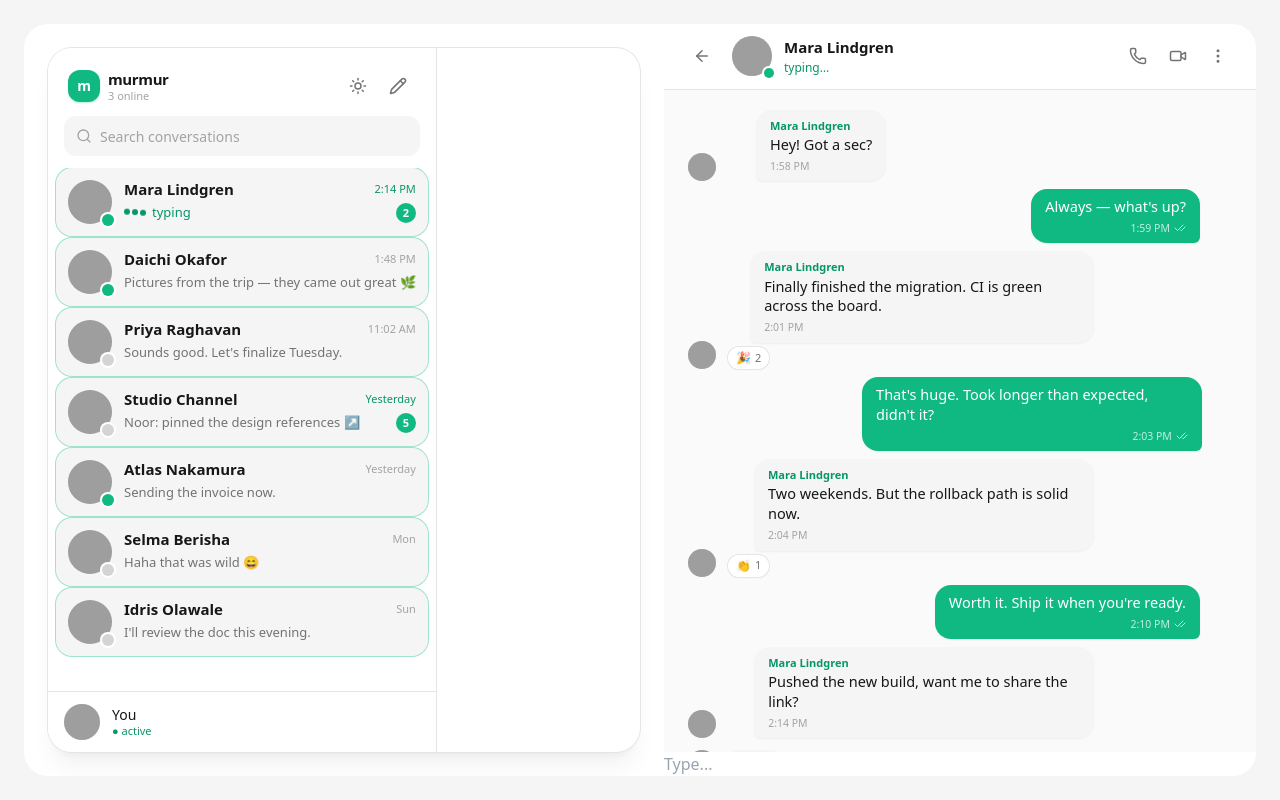
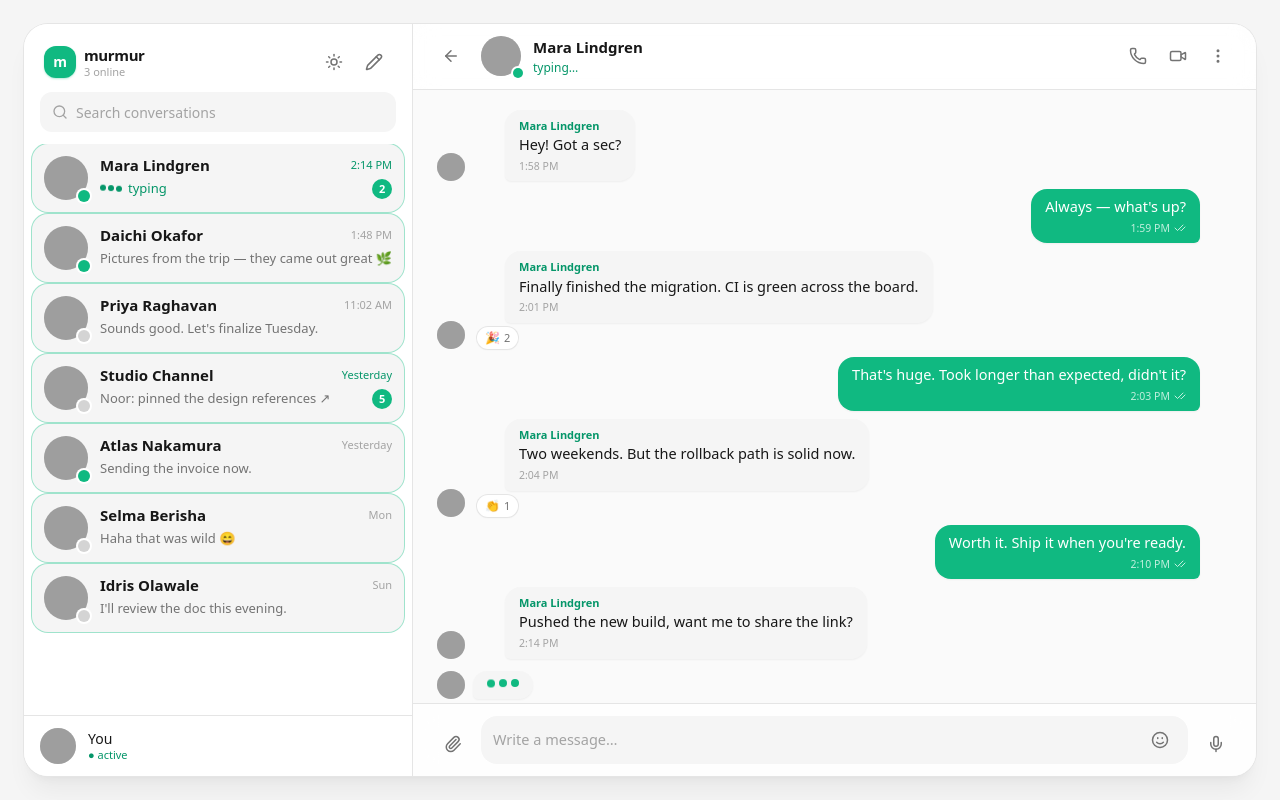
Before and after one commit to devashishbakare/Chat-APP, a React app in the folder frontend/: page / in a window 1280 px wide. Built offline with nearby package versions, Linux system fonts and the light colour scheme; grey boxes are pictures that could not be loaded; the HTML template or start-up script is replaced by a standard one.

Commit message:
added message input design with dummy data and updated component for different aspect retio

```diff
--- a/frontend/src/Pages/ChatPage.jsx
+++ b/frontend/src/Pages/ChatPage.jsx
@@ -4,19 +4,42 @@ import { chats, messagesByChat } from "./Data";
 import { ChatWindow } from "../components/Chat/ChatWindow";
 export const ChatPage = ({}) => {
   const [mobileView, setMobileView] = useState("list"); // "list" | "chat"
+  const [theme, setTheme] = useState("dark");
   const activeMessages = messagesByChat[1];
+  const [activeChatId, setActiveChatId] = useState(1);
   const activeChat = chats[0];
   function onToggleTheme() {}
 
   function handleSend() {}
   function handleReact() {}
+  function handleSelectChat() {}
 
   return (
-    <div className="h-screen bg-neutral-100 dark:bg-black flex">
-      <div className="flex-1 m-0 sm:m-4 md:m-6 rounded-none sm:rounded-3xl overflow-hidden bg-white dark:bg-neutral-950 flex">
-        <div className="flex-1 m-0 sm:m-4 md:m-6 rounded-none sm:rounded-3xl overflow-hidden shadow-none sm:shadow-xl sm:shadow-black/5 ring-0 sm:ring-1 sm:ring-neutral-200 dark:sm:ring-neutral-800 flex bg-white dark:bg-neutral-950">
-          <Sidebar chats={chats} onToggleTheme={onToggleTheme} theme={"dark"} />
-        </div>
+    <div
+      data-testid="chat-page"
+      className="h-screen w-screen overflow-hidden bg-neutral-100 dark:bg-black flex"
+      style={{
+        fontFamily: "'Plus Jakarta Sans', ui-sans-serif, system-ui, sans-serif",
+      }}
+    >
+      {/* Outer card */}
+      <div className="flex-1 m-0 sm:m-4 md:m-6 rounded-none sm:rounded-3xl overflow-hidden shadow-none sm:shadow-xl sm:shadow-black/5 ring-0 sm:ring-1 sm:ring-neutral-200 dark:sm:ring-neutral-800 flex bg-white dark:bg-neutral-950">
+        {/* Sidebar — always shown on md+, conditionally on mobile */}
+        <Sidebar
+          chats={chats}
+          activeChatId={activeChatId}
+          onSelectChat={handleSelectChat}
+          theme={theme}
+          onToggleTheme={() =>
+            setTheme((t) => (t === "dark" ? "light" : "dark"))
+          }
+          className={[
+            "w-full md:w-[340px] lg:w-[380px] md:shrink-0",
+            mobileView === "list" ? "flex" : "hidden md:flex",
+          ].join(" ")}
+        />
+
+        {/* Chat window */}
         <div
           className={[
             "flex-1 min-w-0",
--- a/frontend/src/components/Chat/MessageInput.jsx
+++ b/frontend/src/components/Chat/MessageInput.jsx
@@ -1,3 +1,79 @@
+import { useRef, useState } from "react";
+import { Paperclip, Smile, Send, Mic } from "lucide-react";
 export const MessageInput = () => {
-  return <input placeholder="Type..." />;
+  const [value, setValue] = useState("");
+  const textareaRef = useRef(null);
+
+  const handleChange = (e) => {
+    setValue(e.target.value);
+    const el = textareaRef.current;
+    if (el) {
+      el.style.height = "auto";
+      el.style.height = Math.min(el.scrollHeight, 160) + "px";
+    }
+  };
+
+  const submit = () => {};
+
+  const handleKeyDown = () => {};
+
+  return (
+    <div
+      data-testid="message-input-container"
+      className="px-3 sm:px-5 py-3 border-t border-neutral-200 dark:border-neutral-800 bg-white/80 dark:bg-neutral-950/80 backdrop-blur-md"
+    >
+      <div className="flex items-end gap-2">
+        <button
+          type="button"
+          data-testid="attach-btn"
+          aria-label="Attach"
+          className="h-10 w-10 grid place-items-center rounded-xl text-neutral-500 hover:text-neutral-900 hover:bg-neutral-100 dark:text-neutral-400 dark:hover:text-neutral-100 dark:hover:bg-neutral-800 transition-colors shrink-0"
+        >
+          <Paperclip className="h-[18px] w-[18px]" />
+        </button>
+
+        <div className="flex-1 flex items-end gap-1 rounded-2xl bg-neutral-100 dark:bg-neutral-900 px-3 py-2 ring-1 ring-transparent focus-within:ring-emerald-500/40 transition-all">
+          <textarea
+            ref={textareaRef}
+            value={value}
+            onChange={handleChange}
+            onKeyDown={handleKeyDown}
+            rows={1}
+            placeholder="Write a message…"
+            data-testid="message-input"
+            className="flex-1 resize-none bg-transparent outline-none text-[14.5px] leading-snug text-neutral-900 dark:text-neutral-100 placeholder:text-neutral-400 dark:placeholder:text-neutral-500 max-h-40 py-1.5"
+          />
+          <button
+            type="button"
+            data-testid="emoji-btn"
+            aria-label="Emoji"
+            className="h-8 w-8 grid place-items-center rounded-lg text-neutral-500 hover:text-neutral-900 dark:text-neutral-400 dark:hover:text-neutral-100 transition-colors"
+          >
+            <Smile className="h-[18px] w-[18px]" />
+          </button>
+        </div>
+
+        {value.trim() ? (
+          <button
+            type="button"
+            onClick={submit}
+            data-testid="send-btn"
+            aria-label="Send message"
+            className="h-10 w-10 grid place-items-center rounded-xl bg-emerald-500 hover:bg-emerald-600 text-white shadow-sm shadow-emerald-500/30 transition-all hover:scale-105 active:scale-95 shrink-0"
+          >
+            <Send className="h-[18px] w-[18px]" />
+          </button>
+        ) : (
+          <button
+            type="button"
+            data-testid="mic-btn"
+            aria-label="Record voice"
+            className="h-10 w-10 grid place-items-center rounded-xl text-neutral-500 hover:text-neutral-900 hover:bg-neutral-100 dark:text-neutral-400 dark:hover:text-neutral-100 dark:hover:bg-neutral-800 transition-colors shrink-0"
+          >
+            <Mic className="h-[18px] w-[18px]" />
+          </button>
+        )}
+      </div>
+    </div>
+  );
 };
```
